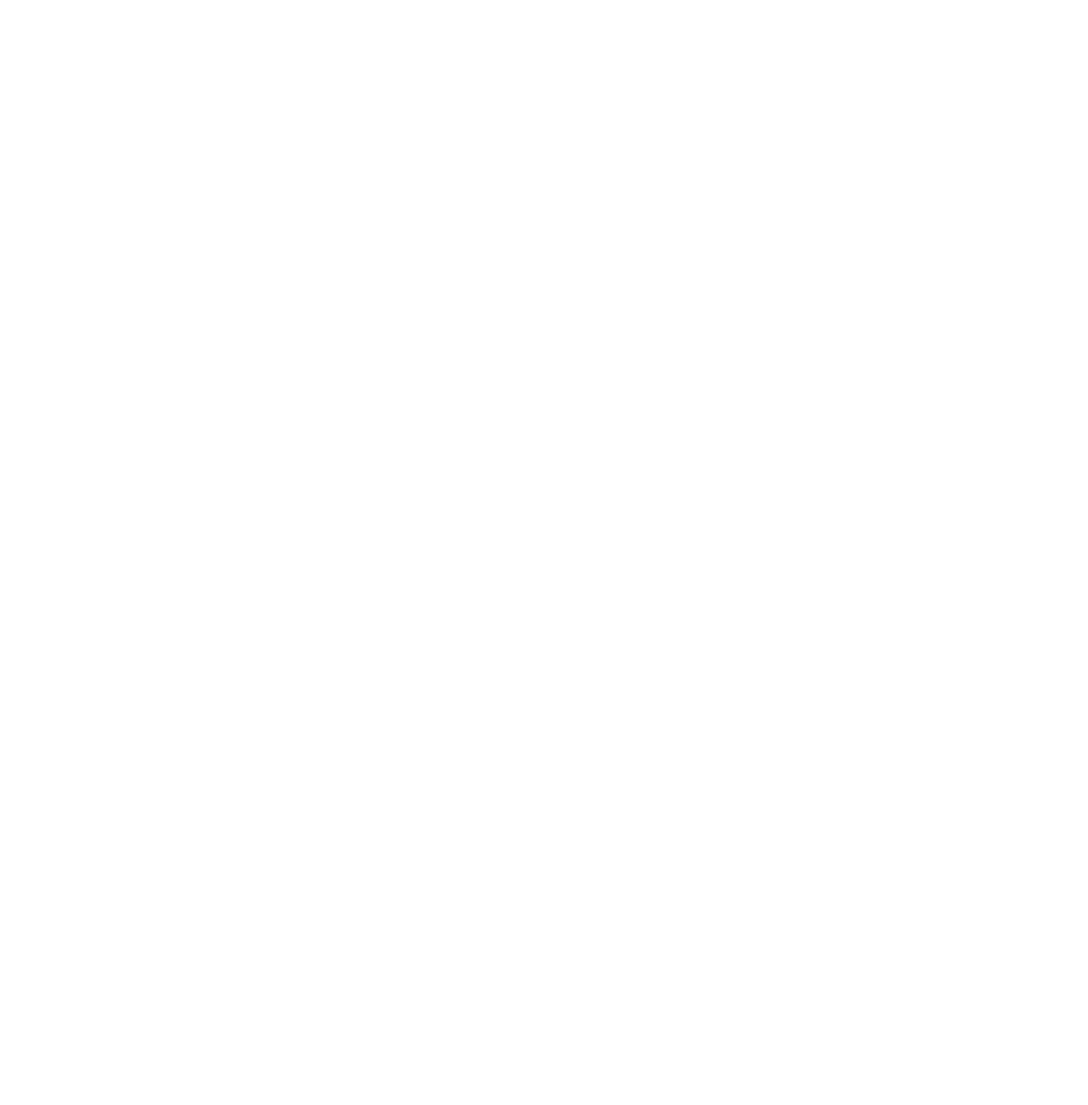
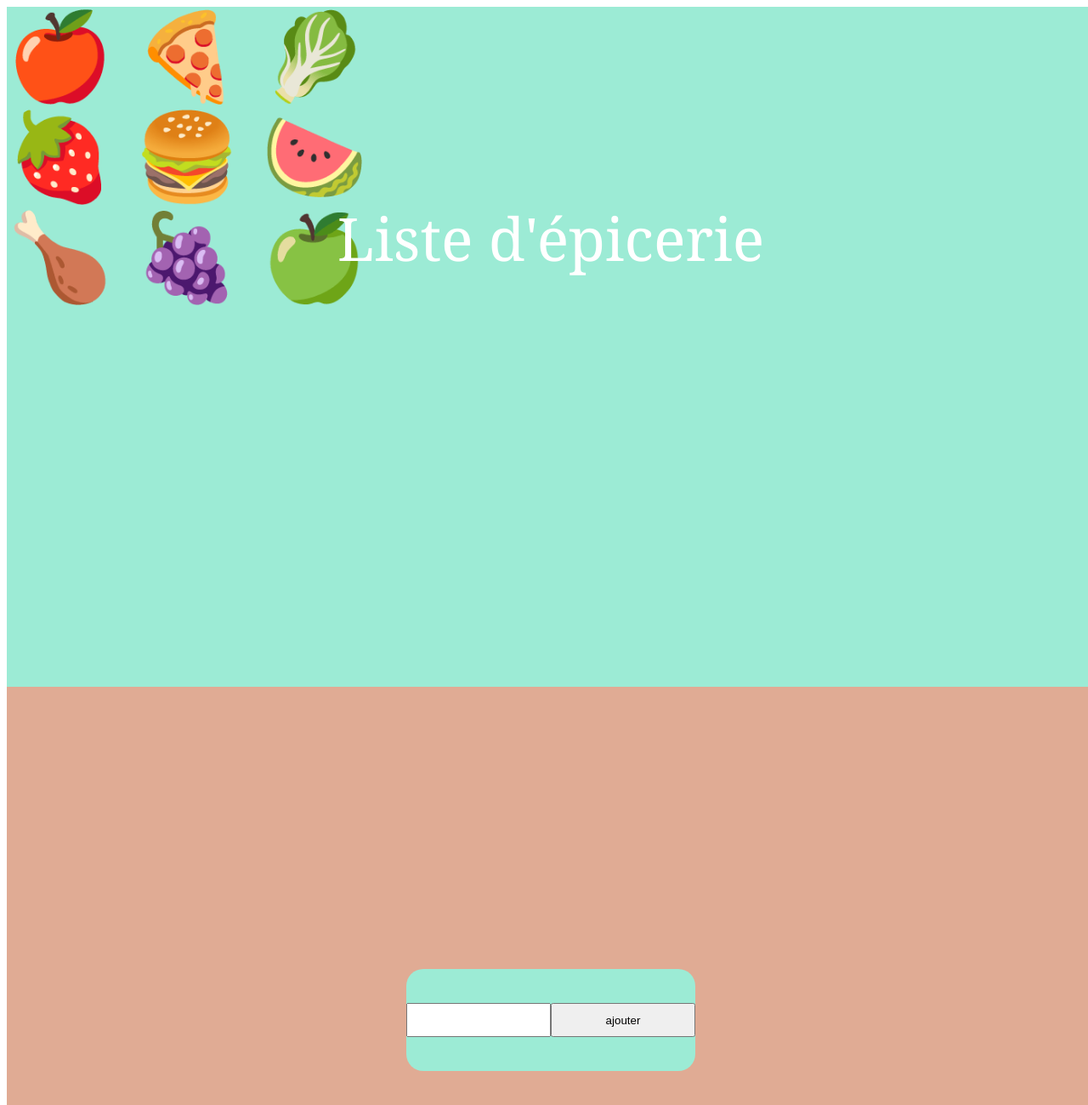
Before and after one commit to CatherineCote/Examen_Liste_Epicerie, a plain HTML site: page index.html in a window 1280 px wide. Shown: the top 1300 px of the page at 85% size. Before the commit the page ends 800 px from the top, so only its background shows below. Drawn offline with nearby package versions, Linux system fonts and the light colour scheme.

Commit message:
formulaire_introduction

```diff
--- a/index.html
+++ b/index.html
@@ -4,6 +4,23 @@
     <script src="https://cdnjs.cloudflare.com/ajax/libs/gsap/3.5.1/ScrollTrigger.min.js"></script>
 </head>
 <body>
+    <div class="sectionIndrodution">
+        <div class="fruit">
+            🍎 🍕 🥬 🍓 🍔 🍉🍗 🍇 🍏
+            <p>Liste d'épicerie</p>
+        </div>
+
+    </div>
+
+    <div class="sectionFormulaire">
+        <div class="formulaire">
+            <form>
+                <input type="text" class="choix" id="choix"><input type="button" value="ajouter">
+
+            </form>
+        </div>
+
+    </div>
 
     <script src="java.js"></script>
 </body>
--- a/style.css
+++ b/style.css
@@ -0,0 +1,58 @@
+*{
+    width:100%;
+    height:100vmin;
+    box-sizing: border-box;
+}
+.sectionIndrodution{
+    background-color: #9cebd5;
+    width:100%;
+    height:100vmin;
+    display:flex;
+    justify-content: Space-around;
+
+
+}
+.fruit{
+    flex-wrap: nowrap;
+    width: 100%;
+    font-size:100px;
+    padding-right:60%;
+
+}
+
+p{
+    font-size:70px;
+    color:white;
+    font-family: Georgia, 'Times New Roman', Times, serif;
+    position:absolute;
+    display:flex;
+    justify-content:center;
+    transform:translateY(-25%);
+}
+.sectionFormulaire{
+    background-color:#E0AB94;
+    width:100%;
+    height:100vmin;
+    display:flex;
+    justify-content:center;
+    align-items:center;
+}
+.formulaire{
+    display:flex;
+    justify-content:center;
+    align-items:center;
+}
+form{
+    width:340px;
+    height:15vmin;
+    border-radius:20px;
+    border-radius: 20px;
+    background-color:#9cebd5;
+    display:flex;
+    justify-content:center;
+    align-items:center;
+}
+input{
+    height:5vmin;
+    width:50%;
+}
```
